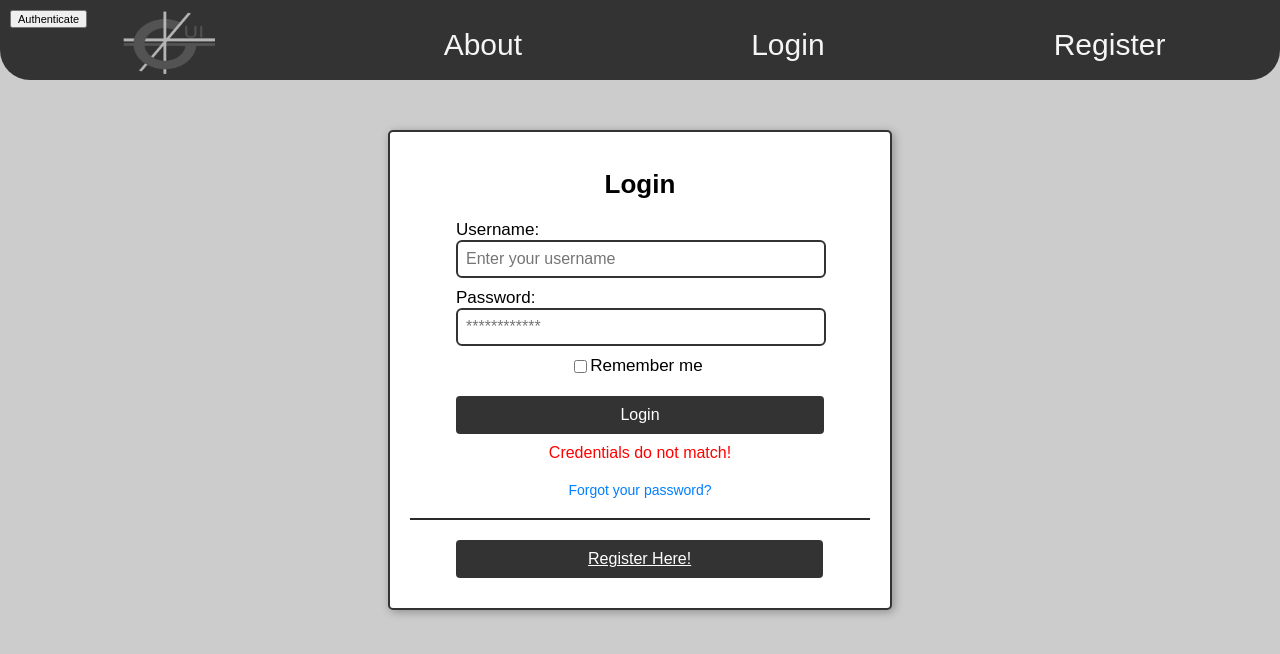
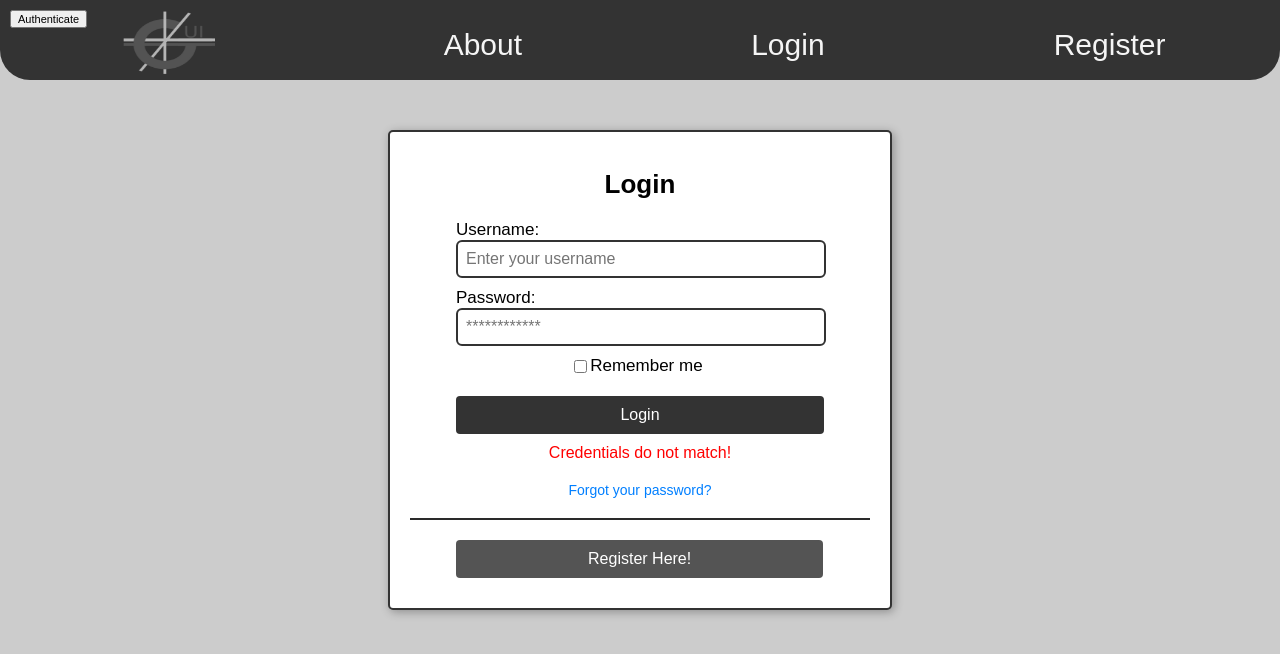
Before and after one commit to miguelachaotic/SSW_frontend, a Vue app: page /login in a window 1280 px wide. In both pictures the pointer is over the link "Register Here!". Shown: the top 654 px of the page. Built offline with nearby package versions, Linux system fonts and the light colour scheme.

Commit message:
Fixed css style #register:hover

```diff
--- a/src/views/Login.vue
+++ b/src/views/Login.vue
@@ -104,7 +104,6 @@ a:hover {
 
 <style scoped>
 
-
 hr {
   border: none;
   border-top: 2px solid #2a2a2a;
@@ -124,11 +123,13 @@ hr {
   margin-left: 10%;
 }
 
+#register:hover{
+  text-decoration: none;
+  background: #545454;
+}
+
 #invalid-credentials{
   color: red;
 }
 
-.router-link input[type="button"]:hover {
-  background: #f0f0f0;
-}
 </style>
```
